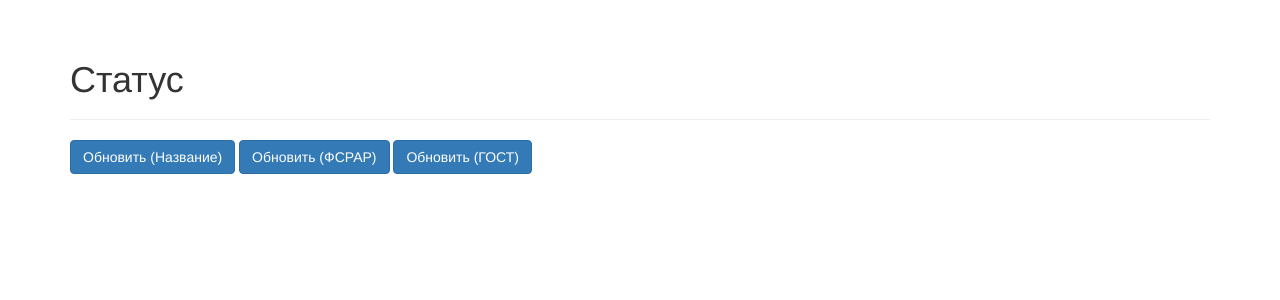
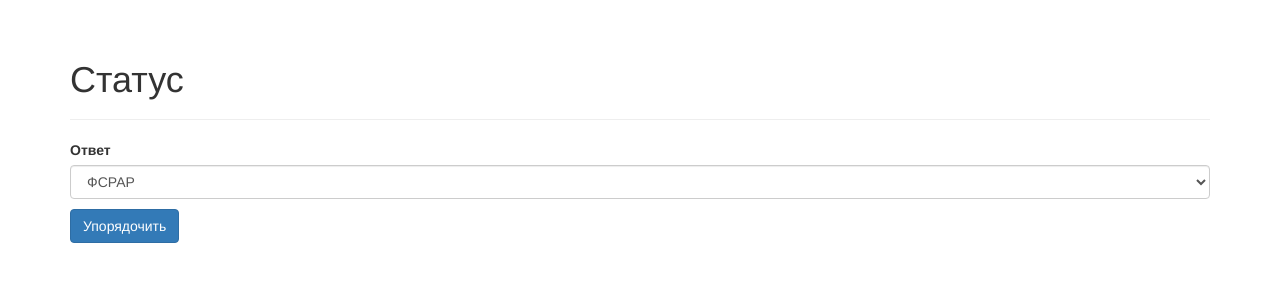
Before and after one commit to lamak/utmr, a Flask app: page /status2 in a window 1280 px wide. Shown: the part 51-351 px from the top of the page. Run offline with Flask 2, Linux system fonts and the light colour scheme; data that the repository does not hold is empty; some libraries are stand-ins or nearby versions.

Commit message:
status ordering

```diff
--- a/app.py
+++ b/app.py
@@ -323,6 +323,24 @@ class CreateUpdateUtm(FlaskForm):
     ukm = StringField('ukm', validators=[DataRequired()])
     active = BooleanField('active')
     path = StringField('path')
+
+
+results_ordering_choices = (
+    ('fsrar', 'ФСРАР'),
+    ('title', 'Адрес'),
+    ('legal', 'Организация'),
+    ('surname', 'Директор'),
+    ('gost', 'ГОСТ'),
+    ('pki', 'PKI'),
+    ('host', 'Сервер'),
+    ('filter', 'Фильтр'),
+    ('license', 'Лицензия'),
+    ('version', 'Версия'),
+)
+
+
+class StatusSelectOrder(FlaskForm):
+    ordering = SelectField('ordering', choices=results_ordering_choices)
 
 
 def get_db_last_results(db):
@@ -1319,7 +1337,8 @@ def status2():
     params = {
         'template_name_or_list': 'status2.html',
         'title': 'Статус',
-        'results': mongodb.results.find({'last': True})
+        'form': StatusSelectOrder(),
+        'results': mongodb.results.find({'last': True}).sort(request.form.get('ordering', 'title'), 1)
     }
 
     return render_template(**params)
--- a/templates/status2.html
+++ b/templates/status2.html
@@ -4,11 +4,11 @@
         <p class=error><strong>Error:</strong> {{ error }}{% endif %}
 <form action="" method="post" name="send" role="form">
 
-    <p>
-        <input type="submit" name="title" value="Обновить (Название)" class="btn btn-primary">
-        <input type="submit" name="fsrar" value="Обновить (ФСРАР)" class="btn btn-primary">
-        <input type="submit" name="gost" value="Обновить (ГОСТ)" class="btn btn-primary">
-    </p>
+    <label for="ordering">Ответ</label>
+    <p>{{ form.ordering(class="form-control") }}</p>
+
+    <input type="submit" value="Упорядочить" class="btn btn-primary">
+
     </form>
     {% if results %}
         <table class="table table-hover">
```
